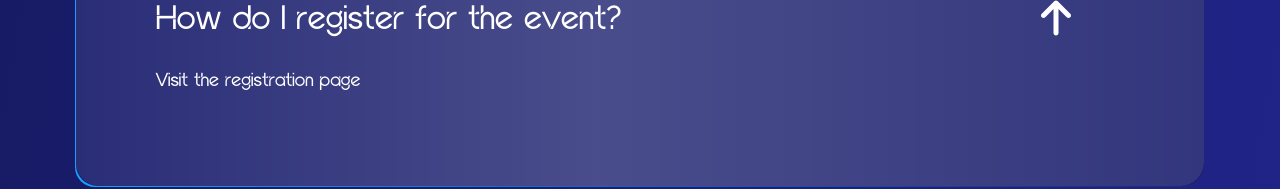
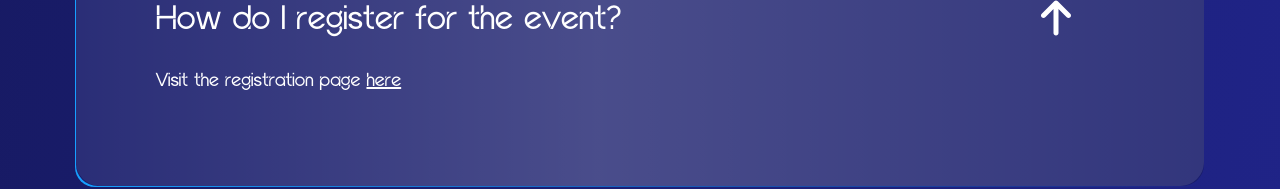
Before and after one commit to Dakeem05/focosa_diner, a Next.js app: page / in a window 1280 px wide. Both pictures are taken after a click on the button "How do I register for the event?". Shown: the part 8397-8586 px from the top of the page. Built offline with nearby package versions, Linux system fonts and the light colour scheme.

Commit message:
feat: add event registration

```diff
--- a/src/components/Discussions.tsx
+++ b/src/components/Discussions.tsx
@@ -1,3 +1,4 @@
+import Link from "next/link";
 import React from "react";
 
 export default function Discussions() {
@@ -71,9 +72,11 @@ export default function Discussions() {
         </div>
 
         <div className="w-full mt-16 flex items-center justify-center">
+        <Link href="https://lu.ma/vpwxwhrz" target="_blank" rel="noreferrer">
           <button className="text-[#0057FF] w-max mx-auto text-sm md:text-2xl bg-white rounded-full py-3 px-4 md:py-5 md:px-14">
             Register Now
           </button>
+        </Link>
         </div>
       </div>
     </section>
--- a/src/components/FAQs.tsx
+++ b/src/components/FAQs.tsx
@@ -38,7 +38,7 @@ export default function FAQs() {
                   How do I register for the event?
                 </AccordionTrigger>
                 <AccordionContent className="md:text-xl text-sm md:py-7 py-3 px-8 md:pl-20 md:pr-32">
-                  Visit the <Link href="" target="_blank">registration page</Link>
+                  Visit the registration page <Link href="https://lu.ma/vpwxwhrz" target="_blank" rel="noreferrer" className="underline">here</Link>
                 </AccordionContent>
               </AccordionItem>
             </Accordion>
--- a/src/components/Header.tsx
+++ b/src/components/Header.tsx
@@ -1,6 +1,7 @@
 import Image from "next/image";
 import React from "react";
 import Wrapper from "./Wrapper";
+import Link from "next/link";
 
 export default function Header() {
   return (
@@ -24,9 +25,11 @@ export default function Header() {
             />
           </div>
           <div className="">
-            <button className="text-[#0057FF] text-sm md:text-2xl bg-white rounded-full py-3 px-4 md:py-5 md:px-6">
-              Register for Event
-            </button>
+            <Link href="https://lu.ma/vpwxwhrz" target="_blank" rel="noreferrer">
+              <button className="text-[#0057FF] text-sm md:text-2xl bg-white rounded-full py-3 px-4 md:py-5 md:px-6">
+                Register for Event
+              </button>
+            </Link>
           </div>
         </div>
       </header>
```
